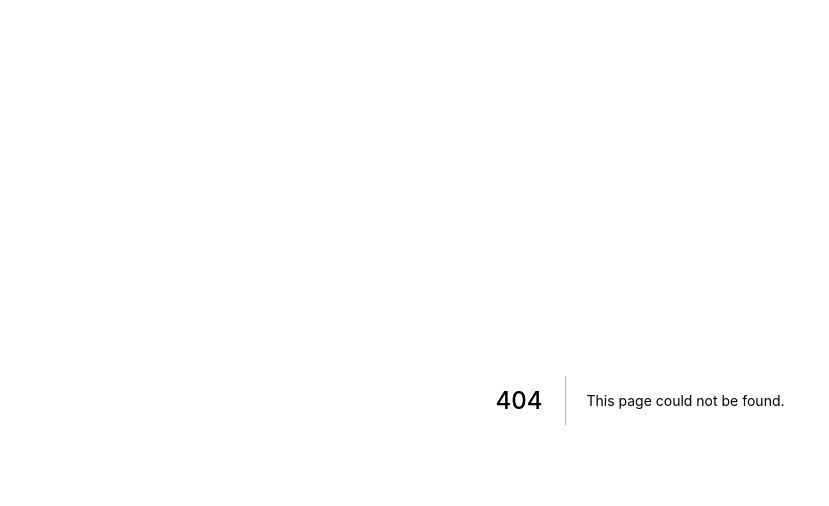
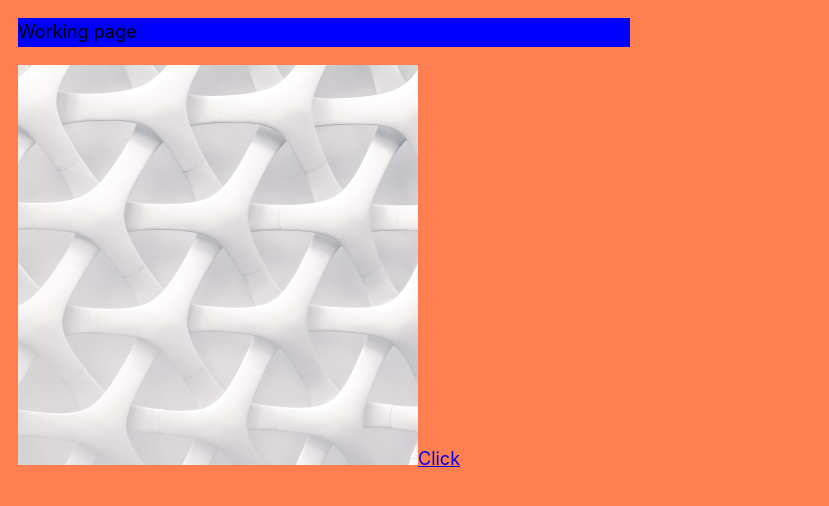
Before and after one commit to HCFerraz/portfolio, a Next.js app: page /files in a window 1280 px wide. Before the commit this address had no page. Shown: the top 506 px of the page, without its empty margins (0-829 px from the left). Built offline with nearby package versions, Linux system fonts and the light colour scheme.

Commit message:
Testando novas adicoes

```diff
--- /dev/null
+++ b/components/alert.module.css
@@ -0,0 +1,6 @@
+.success {
+    color: green;
+}
+.error {
+    color: red;
+}
--- /dev/null
+++ b/components/layout.js
@@ -0,0 +1,5 @@
+import styles from './layout.module.css'
+
+export default function Layout({ children }) {
+    return <div className={styles.container}>{children}</div>
+}
--- /dev/null
+++ b/components/layout.module.css
@@ -0,0 +1,8 @@
+.container {
+    max-width: 36rem;
+    padding: 0 1rem;
+    /* margin: 3rem auto 6rem; */
+}
+.back {
+    background-color: blue;
+}
--- a/package.json
+++ b/package.json
@@ -19,6 +19,7 @@
   },
   "homepage": "https://github.com/HCFerraz/portfolio#readme",
   "dependencies": {
+    "classnames": "^2.2.6",
     "next": "^10.0.2",
     "react": "^17.0.1",
     "react-dom": "^17.0.1"
--- /dev/null
+++ b/pages/_app.js
@@ -0,0 +1,5 @@
+import '../styles/global.css'
+
+export default function App({ Component, pageProps }) {
+    return <Component {...pageProps} />
+}
--- /dev/null
+++ b/pages/files.js
@@ -0,0 +1,19 @@
+import Link from 'next/link'
+import Head from 'next/head'
+import Layout from '../components/layout'
+import styles from '../components/layout.module.css'
+
+export default function FirstFile() {
+    return (
+        <Layout>
+            <div>
+                <Head>
+                    <title>Files</title>
+                </Head>
+                <p className={styles.back}>Working page</p>
+                <img src="/images/profile.jpg" alt="prof" />
+                <Link href="/">Click</Link>
+            </div>
+        </Layout>
+    )
+}
--- /dev/null
+++ b/styles/global.css
@@ -0,0 +1,12 @@
+html,
+body {
+    padding: 0;
+    margin: 0;
+    font-family: -apple-system, BlinkMacSystemFont, 'Segoe UI', Roboto, Oxygen, Ubuntu, Cantarell, 'Open Sans', 'Helvetica Neue', sans-serif;
+    line-height: 1.6;
+    font-size: 18px;
+    background-color: coral;
+}
+* {
+    box-sizing: border-box;
+}
```
Also changed, not shown: pages/index.js (+9 -1 lines), public/images/profile.jpg (added).
